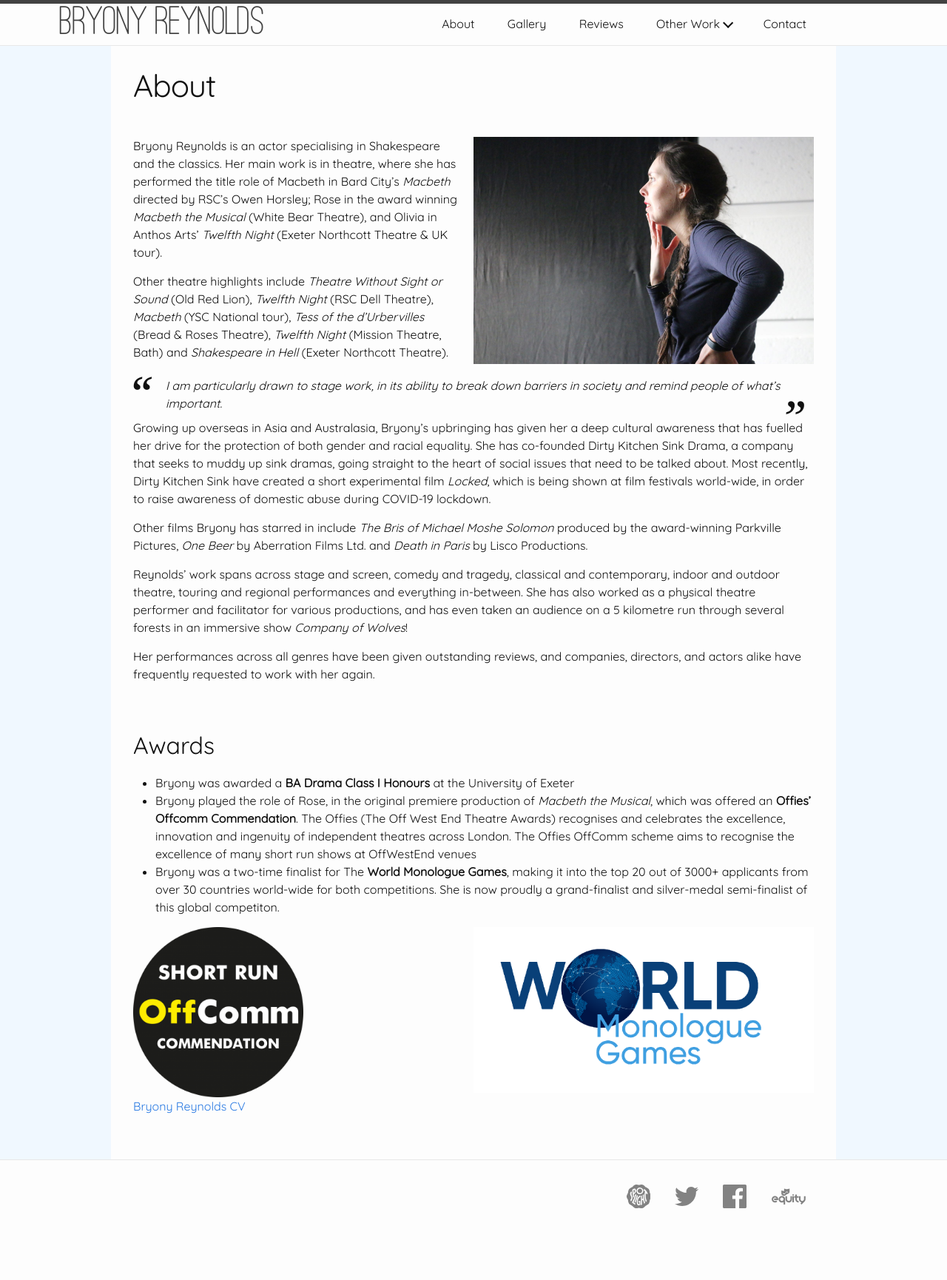
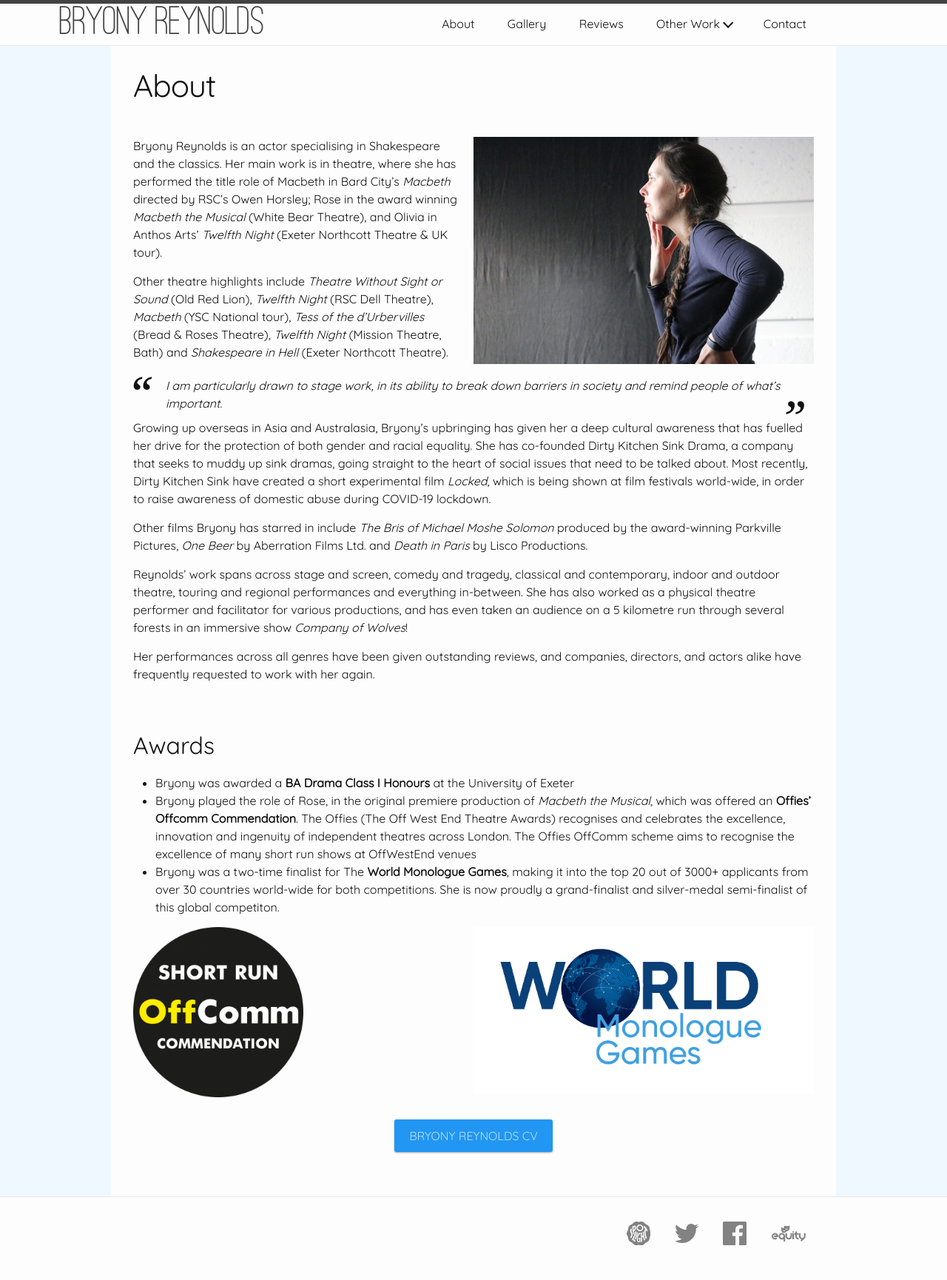
Before and after one commit to joncraggs/bryony-website, a Jekyll site: the page built from about.md, in a window 1280 px wide. Shown: the whole page at 74% size. Built offline with Jekyll 4.4.1, drawn with Linux system fonts in a browser that asks for light colours; before the commit the page ends 1680 px from its top, so only the background shows below that.

Commit message:
Download CV button

```diff
--- a/_sass/_contact.scss
+++ b/_sass/_contact.scss
@@ -84,8 +84,9 @@ $secondary-color: #2196f3;
     ::selection {
         background: rgba($secondary-color, 0.3);
     }
+}
 
-    .btn-submit {
+.btn-submit, .btn-download {
     margin-top: 30px;
     font-size: 16px;
     background: $secondary-color;
@@ -103,5 +104,13 @@ $secondary-color: #2196f3;
         background: darken($secondary-color, 5%);
         color: mix(white, $secondary-color, 85%);
     }
+    &:visited {
+        color: mix(white, $secondary-color, 70%);
     }
 }
+
+.btn-download-container {
+    clear: both;
+    display: flex;
+    justify-content: center;
+}
--- a/about.md
+++ b/about.md
@@ -30,5 +30,6 @@ Her performances across all genres have been given outstanding reviews, and comp
 ![Short Run OffComm Commendation]({{ site.url }}/images/offcomm_logo.png){:class="small left"}
 ![World Monologue Games]({{ site.url }}/images/WMG.png){:class="medium right"}
 
-[Bryony Reynolds CV]({{ site.url }}/documents/Bryony Reynolds CV.pdf){:target="_blank"}
-{:class="new-paragraph"}
+<div class="btn-download-container">
+    <a href="{{ site.url }}/documents/Bryony Reynolds CV.pdf" target="_blank" class="btn-download">Bryony Reynolds CV</a>
+</div>
```
Lines whose indentation alone changed are shown as unchanged.
